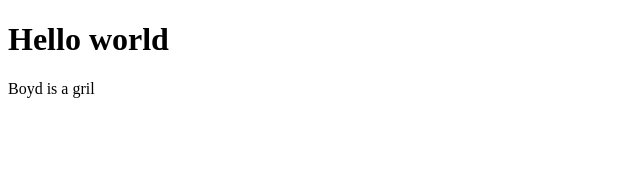
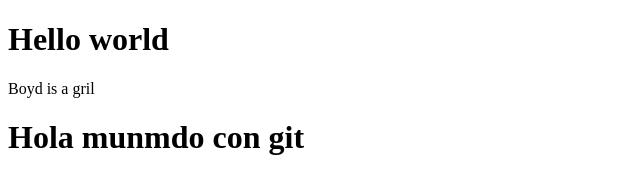
Before and after one commit to JavierLAU9608/test, a plain HTML site: page index.html in a window 1280 px wide. Shown: the whole page, without its empty margins (0-640 px from the left). Drawn offline with Linux system fonts and the light colour scheme.

Commit message:
Hola mundo con git

```diff
--- a/index.html
+++ b/index.html
@@ -9,5 +9,6 @@
 <body>
     <h1>Hello world</h1>
     <span>Boyd is a gril</span>
+    <div ><h1>Hola munmdo con git </h1></div>
 </body>
 </html>
```
